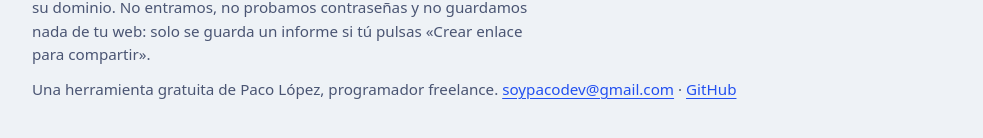
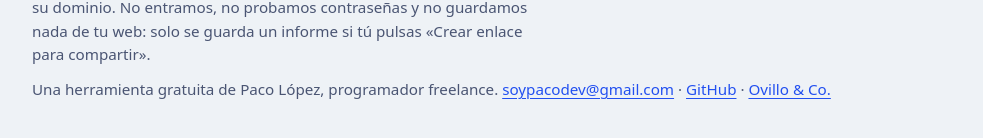
Before and after one commit to soypacodev/es-segura-tu-web, a Next.js app: page / in a window 1280 px wide. Shown: the part 662-800 px from the top of the page, without its empty margins (68-1051 px from the left). Built offline with nearby package versions, Linux system fonts and the light colour scheme; a web font is replaced by a local one.

Commit message:
Quién está detrás: enlace a Ovillo & Co.; botón de compartir a su tamaño y titular sin anillo de foco

```diff
--- a/src/app/globals.css
+++ b/src/app/globals.css
@@ -644,6 +644,11 @@ p {
   font-weight: 800;
 }
 
+/* El titular recibe el foco por código (para lectores de pantalla), no es un control: sin anillo. */
+.panel-nota__titulo:focus {
+  outline: none;
+}
+
 .panel-nota__host {
   color: var(--panel-suave);
   margin-top: 4px;
@@ -1499,8 +1504,8 @@ html:has(.barra-simulador) {
 
 .compartir {
   display: grid;
+  justify-items: start;
   gap: 8px;
-  margin-top: 12px;
   max-width: 560px;
 }
 
@@ -1510,6 +1515,7 @@ html:has(.barra-simulador) {
 }
 
 .compartir__fila {
+  justify-self: stretch;
   display: flex;
   flex-wrap: wrap;
   gap: 8px;
--- a/src/config/autor.ts
+++ b/src/config/autor.ts
@@ -16,8 +16,8 @@ export const AUTOR = {
     'Hago webs y aplicaciones a medida para pequeños negocios, y me encargo de que sean seguras, rápidas y fáciles de mantener. Esta herramienta es gratuita; si quieres que alguien arregle lo que aparece en tu informe, escríbeme.',
   correo: 'soypacodev@gmail.com',
   github: 'https://github.com/soypacodev',
-  /** Portfolio y otros proyectos. Vacío hasta que haya direcciones reales. */
-  enlaces: [] as readonly EnlaceAutor[],
+  /** Portfolio y otros proyectos (faltan el portfolio y Cachivache hasta tener su dirección). */
+  enlaces: [{ nombre: 'Ovillo & Co.', descripcion: 'Tienda online de artículos de ganchillo', url: 'https://ovillo-co.vercel.app' }] as readonly EnlaceAutor[],
 } as const;
 
 /** Las iniciales para el avatar, a partir del nombre. */
```
